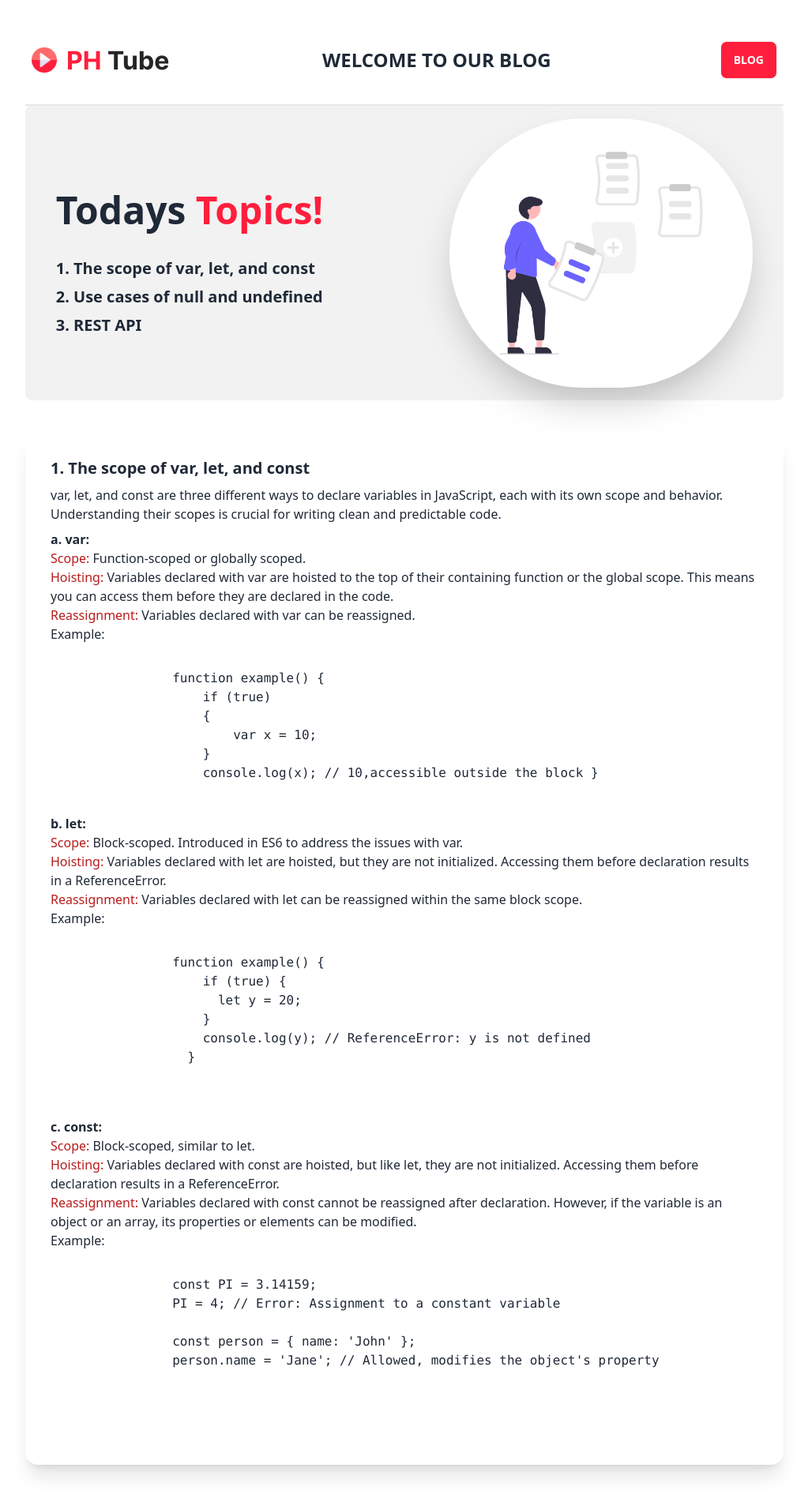
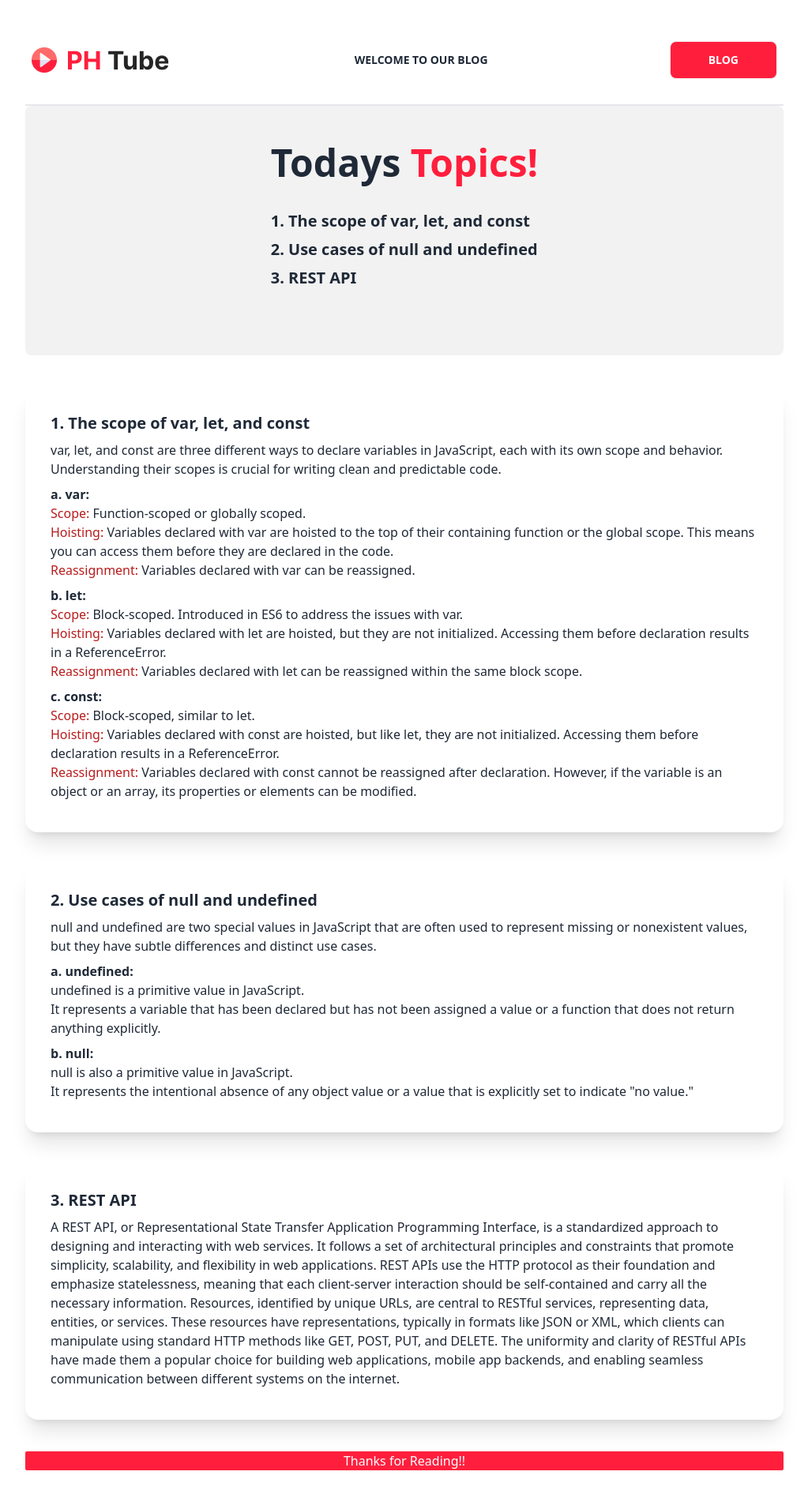
Before and after one commit to SamirSadek/phtube-JS-API, a plain HTML site: page blog.html in a window 1280 px wide. Shown: the top 1892 px of the page at 79% size, without its empty margins (128-1151 px from the left). Drawn offline with nearby package versions, Linux system fonts and the light colour scheme.

Commit message:
Assignment Done

```diff
--- a/blog.html
+++ b/blog.html
@@ -15,20 +15,20 @@
     <header>
       <nav class="">
         <div
-          class="mx-auto navbar mt-5 py-8 bg-base-100 border-b-2 border-solid"
+          class="mx-auto navbar flex flex-col lg:flex-row gap-5 mt-5 py-8 bg-base-100 border-b-2 border-solid"
         >
           <div class="navbar-start">
             <a href="./index.html"><img src="./images/Logo.png" alt="" /></a>
           </div>
           <div>
-            <button class="btn text-2xl font-bold bg-white border-none">
+            <p class="btn text-sm font-bold bg-white border-none">
               Welcome to Our Blog
-            </button>
+            </p>
           </div>
           <div class="navbar-end">
             <a
               href="./blog.html"
-              class="btn bg-[#FF1F3D] text-white hover:bg-red-800"
+              class="btn px-12 bg-[#FF1F3D] text-white hover:bg-red-800"
               >Blog</a
             >
           </div>
@@ -36,13 +36,10 @@
       </nav>
     </header>
     <main>
-      <div class="banner">
+      <div class=" banner">
         <div class="hero rounded-lg bg-base-200">
           <div class="hero-content flex-col gap-40 lg:flex-row-reverse">
-            <img
-              src="./images/blog.png"
-              class="max-w-sm rounded-full shadow-2xl"
-            />
+
             <div>
               <h1 class="text-5xl text-center font-bold my-8">
                 Todays <span class="text-[#FF1F3D]">Topics!</span>
@@ -53,7 +50,7 @@
               <p class="py-1 text-xl font-bold">
                 2. Use cases of null and undefined
               </p>
-              <p class="py-1 text-xl font-bold">3. REST API</p>
+              <p class="py-1 text-xl font-bold mb-16">3. REST API</p>
             </div>
           </div>
         </div>
@@ -72,38 +69,15 @@
             declared with var are hoisted to the top of their containing
             function or the global scope. This means you can access them before
             they are declared in the code. <br> <span class="text-red-700">Reassignment:</span> Variables declared with
-            var can be reassigned. <br> Example: <pre><code>
-                function example() {
-                    if (true)
-                    {
-                        var x = 10;
-                    }
-                    console.log(x); // 10,accessible outside the block }
-            </code></pre>
+            var can be reassigned.
           </p>
           <p>
             <b>b. let: </b> <br>
-            <span class="text-red-700">Scope:</span> Block-scoped. Introduced in ES6 to address the issues with var.<br><span class="text-red-700">Hoisting:</span> Variables declared with let are hoisted, but they are not initialized. Accessing them before declaration results in a ReferenceError. <br> <span class="text-red-700">Reassignment:</span> Variables declared with let can be reassigned within the same block scope. <br> Example: <pre><code>
-                function example() {
-                    if (true) {
-                      let y = 20;
-                    }
-                    console.log(y); // ReferenceError: y is not defined
-                  }
-
-            </code></pre>
+            <span class="text-red-700">Scope:</span> Block-scoped. Introduced in ES6 to address the issues with var.<br><span class="text-red-700">Hoisting:</span> Variables declared with let are hoisted, but they are not initialized. Accessing them before declaration results in a ReferenceError. <br> <span class="text-red-700">Reassignment:</span> Variables declared with let can be reassigned within the same block scope. <br>
           </p>
           <p>
             <b>c. const: </b> <br>
-            <span class="text-red-700">Scope:</span> Block-scoped, similar to let.<br><span class="text-red-700">Hoisting:</span> Variables declared with const are hoisted, but like let, they are not initialized. Accessing them before declaration results in a ReferenceError. <br> <span class="text-red-700">Reassignment:</span> Variables declared with const cannot be reassigned after declaration. However, if the variable is an object or an array, its properties or elements can be modified. <br> Example: <pre><code>
-                const PI = 3.14159;
-                PI = 4; // Error: Assignment to a constant variable
-
-                const person = { name: 'John' };
-                person.name = 'Jane'; // Allowed, modifies the object's property
-
-
-            </code></pre>
+            <span class="text-red-700">Scope:</span> Block-scoped, similar to let.<br><span class="text-red-700">Hoisting:</span> Variables declared with const are hoisted, but like let, they are not initialized. Accessing them before declaration results in a ReferenceError. <br> <span class="text-red-700">Reassignment:</span> Variables declared with const cannot be reassigned after declaration. However, if the variable is an object or an array, its properties or elements can be modified. <br>
           </p>
           <div class="card-actions justify-end"></div>
         </div>
```
Also changed, not shown: index.html (+2 -2 lines), pherotube.js (+52 -17 lines).
